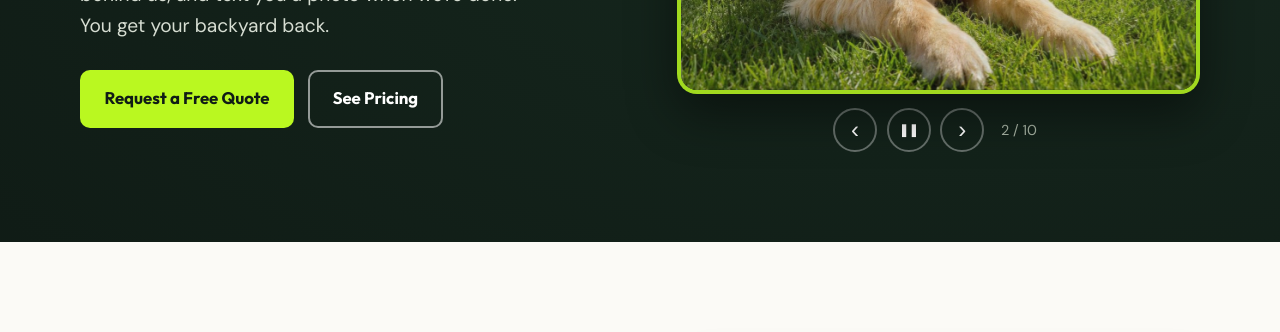
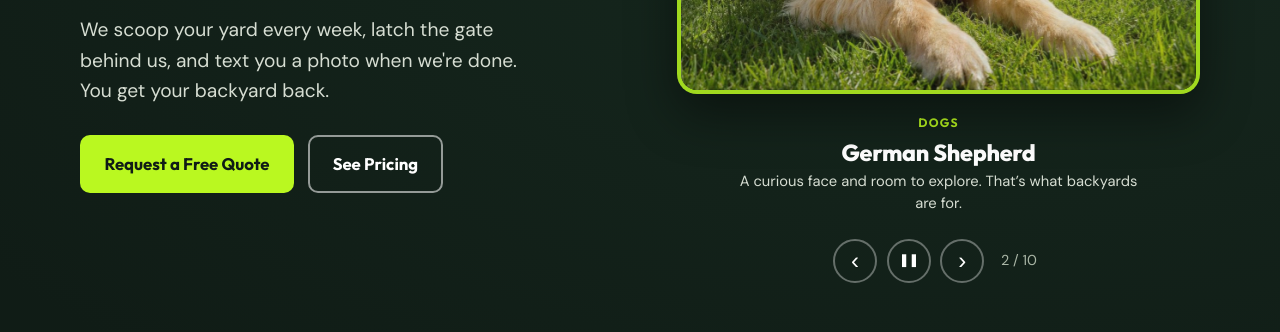
Before and after one commit to Poofecto/Poofecto-website, a plain HTML site: page index.html in a window 1280 px wide. Shown: the part 461-793 px from the top of the page. Drawn offline with Linux system fonts and the light colour scheme.

Commit message:
Add files via upload

```diff
--- /dev/null
+++ b/content/carousel.json
@@ -0,0 +1,104 @@
+{
+  "slides": [
+    {
+      "image": "assets/hero/golden-retriever.jpg",
+      "alt": "A happy golden retriever lying on a clean green lawn",
+      "title": "Golden Retriever",
+      "category": "Dogs",
+      "description": "A happy dog, a little sunshine, and a backyard ready for another round of fetch.",
+      "link": "",
+      "link_text": "",
+      "visible": true
+    },
+    {
+      "image": "assets/hero/german-shepherd.jpg",
+      "alt": "A German shepherd tilting its head in a fenced backyard",
+      "title": "German Shepherd",
+      "category": "Dogs",
+      "description": "A curious face and room to explore. That’s what backyards are for.",
+      "link": "",
+      "link_text": "",
+      "visible": true
+    },
+    {
+      "image": "assets/hero/corgi-and-lab.jpg",
+      "alt": "A corgi carrying a tennis ball beside a chocolate Lab on green grass",
+      "title": "Corgi & Labrador",
+      "category": "Dogs",
+      "description": "Two friends, one tennis ball, and plenty of grass to play on.",
+      "link": "",
+      "link_text": "",
+      "visible": true
+    },
+    {
+      "image": "assets/hero/husky.jpg",
+      "alt": "A husky relaxing in the sun on a backyard lawn",
+      "title": "Husky",
+      "category": "Dogs",
+      "description": "A sunny spot in the yard is sometimes all a dog needs.",
+      "link": "",
+      "link_text": "",
+      "visible": true
+    },
+    {
+      "image": "assets/hero/french-bulldog-pied.jpg",
+      "alt": "A black and white French bulldog standing on a sunny lawn",
+      "title": "French Bulldog",
+      "category": "Dogs",
+      "description": "Small dog, big personality. Every backyard has a story.",
+      "link": "",
+      "link_text": "",
+      "visible": true
+    },
+    {
+      "image": "assets/hero/boxer.jpg",
+      "alt": "A boxer trotting across a backyard lawn",
+      "title": "Boxer",
+      "category": "Dogs",
+      "description": "A good day for a run around the yard.",
+      "link": "",
+      "link_text": "",
+      "visible": true
+    },
+    {
+      "image": "assets/hero/dachshund.jpg",
+      "alt": "A dachshund sniffing the grass in a backyard",
+      "title": "Dachshund",
+      "category": "Dogs",
+      "description": "There’s always something interesting hiding in the grass.",
+      "link": "",
+      "link_text": "",
+      "visible": true
+    },
+    {
+      "image": "assets/hero/corgi-running.jpg",
+      "alt": "A corgi running across a sunny lawn",
+      "title": "Corgi on the Run",
+      "category": "Dogs",
+      "description": "Full speed ahead for another backyard adventure.",
+      "link": "",
+      "link_text": "",
+      "visible": true
+    },
+    {
+      "image": "assets/hero/black-lab.jpg",
+      "alt": "A black Lab sitting on the lawn in front of a house",
+      "title": "Black Labrador",
+      "category": "Dogs",
+      "description": "A clean lawn makes a welcoming space for the whole pack.",
+      "link": "",
+      "link_text": "",
+      "visible": true
+    },
+    {
+      "image": "assets/hero/dalmatian.jpg",
+      "alt": "A Dalmatian running across a fenced backyard lawn",
+      "title": "Dalmatian",
+      "category": "Dogs",
+      "description": "Ready to run, play, and enjoy the sunshine.",
+      "link": "",
+      "link_text": "",
+      "visible": true
+    }
+  ]
+}
--- a/index.html
+++ b/index.html
@@ -52,7 +52,7 @@
           </div>
         </div>
         <div class="hero-art">
-          <div class="carousel" role="region" aria-roledescription="carousel" aria-label="Happy dogs in clean backyards">
+          <div class="carousel" role="region" aria-roledescription="carousel" aria-label="PooFecto! dogs, events and community news">
             <div class="carousel-frame">
             <img src="assets/hero/golden-retriever.jpg" alt="A happy golden retriever lying on a clean green lawn" width="1200" height="900" class="is-active" fetchpriority="high">
             <img src="assets/hero/german-shepherd.jpg" alt="A German shepherd tilting its head in a fenced backyard" width="1200" height="900" loading="lazy">
@@ -64,6 +64,12 @@
             <img src="assets/hero/corgi-running.jpg" alt="A corgi running across a sunny lawn" width="1200" height="900" loading="lazy">
             <img src="assets/hero/black-lab.jpg" alt="A black Lab sitting on the lawn in front of a house" width="1200" height="900" loading="lazy">
             <img src="assets/hero/dalmatian.jpg" alt="A Dalmatian running across a fenced backyard lawn" width="1200" height="900" loading="lazy">
+            </div>
+            <div class="carousel-story" aria-live="off" hidden>
+              <span class="carousel-category" hidden></span>
+              <h2 class="carousel-title" hidden></h2>
+              <p class="carousel-description" hidden></p>
+              <a class="carousel-link" hidden></a>
             </div>
             <div class="carousel-controls">
               <button type="button" class="car-btn" data-car="prev" aria-label="Previous photo">&#8249;</button>
--- a/script.js
+++ b/script.js
@@ -51,24 +51,71 @@
   }
 
 
-  // Hero carousel: 5-second crossfade; arrows and pause; pauses on hover/focus,
-  // when the tab is hidden, and never auto-rotates for reduced-motion users.
+  // Hero carousel content comes from Pages CMS: content/carousel.json.
+  // Existing HTML images remain available if the JSON cannot load.
   var car = document.querySelector(".carousel");
   if (car) {
-    var slides = car.querySelectorAll(".carousel-frame img");
+    var frame = car.querySelector(".carousel-frame");
     var idxEl = car.querySelector('[data-car="index"]');
+    var countEl = car.querySelector(".car-count");
     var pauseBtn = car.querySelector('[data-car="pause"]');
+    var story = car.querySelector(".carousel-story");
+    var categoryEl = car.querySelector(".carousel-category");
+    var titleEl = car.querySelector(".carousel-title");
+    var descEl = car.querySelector(".carousel-description");
+    var linkEl = car.querySelector(".carousel-link");
+    var slides = Array.prototype.slice.call(frame.querySelectorAll("img"));
+    var entries = slides.map(function (img) { return { image: img.getAttribute("src"), alt: img.alt }; });
     var i = 0, timer = null;
     var reduced = window.matchMedia && window.matchMedia("(prefers-reduced-motion: reduce)").matches;
     var userPaused = reduced, hoverPaused = false;
+    var safeUrl = function (value) {
+      if (typeof value !== "string") return "";
+      var v = value.trim();
+      // Only allow ordinary web links, in-page anchors and mail links.
+      return /^(https?:\/\/|#[a-z0-9_-]+$|mailto:)/i.test(v) ? v : "";
+    };
+
+    function renderStory() {
+      var item = entries[i] || {};
+      var category = String(item.category || "").trim();
+      var title = String(item.title || "").trim();
+      var desc = String(item.description || "").trim();
+      var link = safeUrl(item.link);
+      var text = String(item.link_text || "Learn more").trim();
+      categoryEl.textContent = category;
+      titleEl.textContent = title;
+      descEl.textContent = desc;
+      categoryEl.hidden = !category;
+      titleEl.hidden = !title;
+      descEl.hidden = !desc;
+      linkEl.hidden = !link;
+      if (link) {
+        linkEl.textContent = text;
+        linkEl.href = link;
+        if (/^https?:/i.test(link)) {
+          linkEl.target = "_blank";
+          linkEl.rel = "noopener noreferrer";
+        } else {
+          linkEl.removeAttribute("target");
+          linkEl.removeAttribute("rel");
+        }
+      } else {
+        linkEl.removeAttribute("href");
+      }
+      story.hidden = !(category || title || desc || link);
+    }
 
     function show(n) {
+      if (!slides.length) return;
       slides[i].classList.remove("is-active");
       i = (n + slides.length) % slides.length;
       slides[i].classList.add("is-active");
-      idxEl.textContent = i + 1;
+      idxEl.textContent = String(i + 1);
+      countEl.lastChild.textContent = " / " + slides.length;
       var next = slides[(i + 1) % slides.length];
       if (next.loading === "lazy") next.loading = "eager";
+      renderStory();
     }
     function stop() { if (timer) { clearInterval(timer); timer = null; } }
     function start() {
@@ -79,7 +126,7 @@
     }
     function setPauseLabel() {
       pauseBtn.innerHTML = userPaused ? "&#9654;" : "&#10074;&#10074;";
-      pauseBtn.setAttribute("aria-label", userPaused ? "Play photos" : "Pause photos");
+      pauseBtn.setAttribute("aria-label", userPaused ? "Play slides" : "Pause slides");
     }
     car.querySelector('[data-car="prev"]').addEventListener("click", function () { show(i - 1); start(); });
     car.querySelector('[data-car="next"]').addEventListener("click", function () { show(i + 1); start(); });
@@ -90,13 +137,46 @@
     car.addEventListener("focusout", function () { hoverPaused = false; start(); });
     document.addEventListener("visibilitychange", start);
     car.addEventListener("keydown", function (e) {
-      if (e.key === "ArrowLeft") { show(i - 1); }
-      if (e.key === "ArrowRight") { show(i + 1); }
+      if (e.target.tagName === "INPUT" || e.target.tagName === "TEXTAREA") return;
+      if (e.key === "ArrowLeft") { show(i - 1); start(); }
+      if (e.key === "ArrowRight") { show(i + 1); start(); }
     });
     setPauseLabel();
+    show(0);
     start();
+
+    if (window.fetch) {
+      fetch("content/carousel.json", { cache: "no-cache" })
+        .then(function (r) { if (!r.ok) throw new Error("Carousel unavailable"); return r.json(); })
+        .then(function (data) {
+          if (!data || !Array.isArray(data.slides)) return;
+          var visible = data.slides.filter(function (x) {
+            return x && x.visible !== false && typeof x.image === "string" && x.image.trim();
+          });
+          if (!visible.length) return; // Keep original images if all entries are hidden.
+          var fragment = document.createDocumentFragment();
+          var nextSlides = [];
+          visible.forEach(function (item, pos) {
+            var img = document.createElement("img");
+            img.src = item.image;
+            img.alt = String(item.alt || item.title || "PooFecto! update");
+            img.loading = pos === 0 ? "eager" : "lazy";
+            img.decoding = "async";
+            if (pos === 0) img.className = "is-active";
+            fragment.appendChild(img);
+            nextSlides.push(img);
+          });
+          stop();
+          frame.replaceChildren(fragment);
+          slides = nextSlides;
+          entries = visible;
+          i = 0;
+          show(0);
+          start();
+        })
+        .catch(function () { /* Keep original pictures on network error. */ });
+    }
   }
-
 
   // Paw-sitivity: posts come from content/pawsitivity.json, which the
   // content manager (/admin/) edits. Newest first, filter by category.
--- a/styles.css
+++ b/styles.css
@@ -83,6 +83,15 @@ p { margin: 0 0 1em; }
 .car-pause { font-size: .8rem; letter-spacing: -1px; }
 .car-count { color: #aab6a6; font-size: .9rem; min-width: 3.5em; text-align: center; font-variant-numeric: tabular-nums; }
 @media (prefers-reduced-motion: reduce) { .carousel-frame img { transition: none; } }
+
+
+/* Carousel headlines and stories: optional, editable through Pages CMS. */
+.carousel-story { padding: .9rem .3rem .15rem; text-align: center; }
+.carousel-category { display: inline-block; color: var(--lime); font-family: var(--font-head); font-weight: 700; font-size: .76rem; text-transform: uppercase; letter-spacing: .1em; }
+.carousel-title { font-size: clamp(1.15rem, 2.2vw, 1.45rem); line-height: 1.2; margin: .2rem 0 .3rem; color: var(--white); }
+.carousel-description { max-width: 42ch; margin: .15rem auto .5rem; color: #d6ddd2; font-size: .92rem; line-height: 1.45; }
+.carousel-link { display: inline-block; margin: .2rem 0 .3rem; color: var(--lime); font-weight: 700; font-size: .92rem; }
+.carousel-link:hover { color: var(--white); }
 
 /* Sections */
 .section { padding: clamp(3.5rem, 8vw, 6rem) 0; }
```
